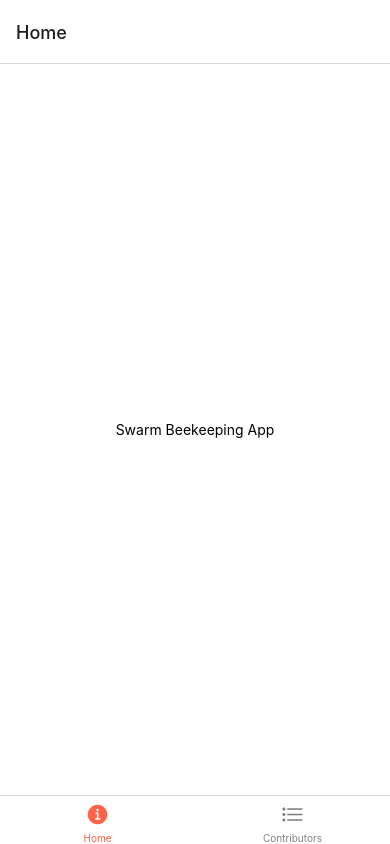
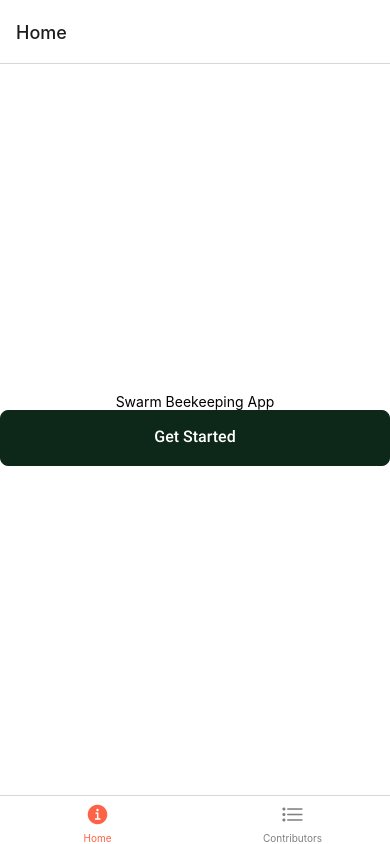
Before and after one commit to LittleTechBookClub/swarm-ios-app, a React Native app: screen / in a window 390 px wide. Built offline with nearby package versions, Linux system fonts and the light colour scheme.

Commit message:
Button Component Complete

```diff
--- a/src/App.tsx
+++ b/src/App.tsx
@@ -7,6 +7,7 @@ import { StyleSheet, Text, View } from 'react-native';
 import Ionicons from '@expo/vector-icons/Ionicons';
 
 import Contributors from './Contributors';
+import ButtonComponent from './components/ButtonComponent';
 
 const Tab = createBottomTabNavigator();
 
@@ -14,10 +15,11 @@ const HomeScreen = () => {
   return (
     <View style={styles.container}>
       <Text>Swarm Beekeeping App</Text>
+      <ButtonComponent text="Get Started" handleClick={() => console.log('clicked')} />
       <StatusBar style="auto" />
     </View>
   );
-}
+};
 
 const App = () => {
   return (
@@ -28,9 +30,7 @@ const App = () => {
             let iconName!: keyof typeof Ionicons.glyphMap;
 
             if (route.name === 'Home') {
-              iconName = focused
-                ? 'information-circle'
-                : 'information-circle-outline';
+              iconName = focused ? 'information-circle' : 'information-circle-outline';
             } else if (route.name === 'Contributors') {
               iconName = focused ? 'list' : 'list-outline';
             }
@@ -44,11 +44,10 @@ const App = () => {
       >
         <Tab.Screen name="Home" component={HomeScreen} />
         <Tab.Screen name="Contributors" component={Contributors} />
-      </Tab.Navigator >
-    </NavigationContainer >
-
+      </Tab.Navigator>
+    </NavigationContainer>
   );
-}
+};
 
 const styles = StyleSheet.create({
   container: {
--- /dev/null
+++ b/src/components/ButtonComponent.tsx
@@ -0,0 +1,45 @@
+import React from 'react';
+import { useFonts } from 'expo-font';
+import { Text, StyleSheet, Pressable } from 'react-native';
+
+type Props = {
+  text: string;
+  handleClick: () => void;
+};
+
+const ButtonComponent: React.FC<Props> = ({ text, handleClick }: Props) => {
+  useFonts({
+    'Roboto-Medium': require('../../assets/fonts/Roboto/Roboto-Medium.ttf'),
+  });
+
+  return (
+    <Pressable
+      style={({ pressed }) => [
+        {
+          backgroundColor: pressed ? '#FFFFFF' : '#0D2818',
+          color: pressed ? '#000000' : '#FFFFFF',
+          borderColor: pressed ? '#1A3930' : '#0D2818',
+        },
+        styles.buttonContainer,
+      ]}
+      onPress={handleClick}
+    >
+      {text}
+    </Pressable>
+  );
+};
+
+const styles = StyleSheet.create({
+  buttonContainer: {
+    width: '100%',
+    height: 56,
+    borderRadius: 8,
+    paddingVertical: 16,
+    paddingHorizontal: 40,
+    borderWidth: 1,
+    fontFamily: 'Roboto-Medium',
+    fontSize: 16,
+    textAlign: 'center',
+  },
+});
+export default ButtonComponent;
```
Also changed, not shown: 2 other files (tests, documents, lock files or other folders).
